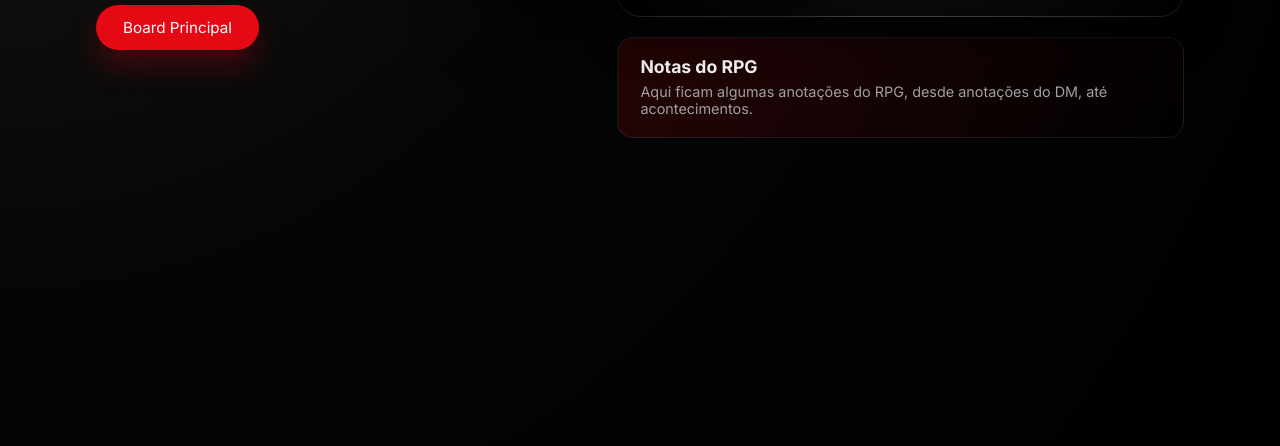
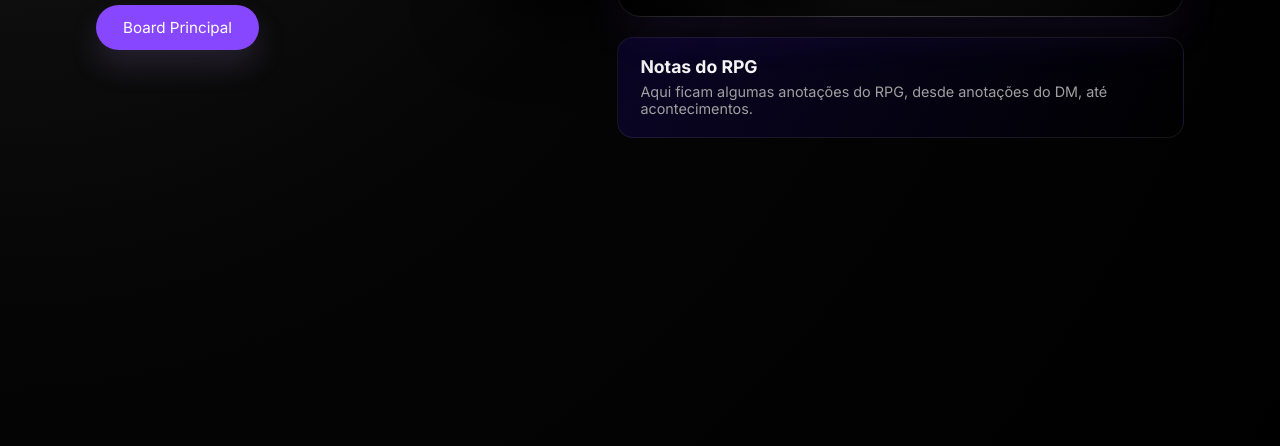
Before and after one commit to BiscoitoSupremo/HubCentral, a plain HTML site: page OP/sites.html in a window 1280 px wide. Shown: the part 372-818 px from the top of the page. Drawn offline with Linux system fonts and the light colour scheme.

Commit message:
ultimo teste plmds

```diff
--- a/ATALHOS/sites.css
+++ b/ATALHOS/sites.css
@@ -4,8 +4,8 @@
     --bg-soft: #1b1b1b;
     --text: #f5f5f5;
     --muted: #a0a0a0;
-    --accent: #e50914;
-    --accent-soft: rgba(229, 9, 20, 0.25);
+    --accent: #ee5959; /* vermelho principal */
+    --accent-soft: rgba(209, 42, 84, 0.25);
     --radius-lg: 24px;
     --radius-md: 16px;
     --radius-sm: 10px;
@@ -346,7 +346,7 @@ body {
 .feature-description {
     padding: 18px 22px 20px;
     border-radius: var(--radius-md);
-    background: linear-gradient(120deg, rgba(229, 9, 20, 0.15), transparent);
+    background: linear-gradient(120deg, rgba(218, 57, 105, 0.15), transparent);
     border: 1px solid rgba(255, 255, 255, 0.08);
 }
 
--- a/EOK/sites copy.css
+++ b/EOK/sites copy.css
@@ -4,8 +4,8 @@
     --bg-soft: #1b1b1b;
     --text: #f5f5f5;
     --muted: #a0a0a0;
-    --accent: #e50914;
-    --accent-soft: rgba(229, 9, 20, 0.25);
+    --accent: #09e56c; /* vermelho principal */
+    --accent-soft: rgba(106, 240, 140, 0.25);
     --radius-lg: 24px;
     --radius-md: 16px;
     --radius-sm: 10px;
@@ -346,7 +346,7 @@ body {
 .feature-description {
     padding: 18px 22px 20px;
     border-radius: var(--radius-md);
-    background: linear-gradient(120deg, rgba(229, 9, 20, 0.15), transparent);
+    background: linear-gradient(120deg, rgba(9, 229, 75, 0.15), transparent);
     border: 1px solid rgba(255, 255, 255, 0.08);
 }
 
--- a/EOK/sites.css
+++ b/EOK/sites.css
@@ -4,8 +4,8 @@
     --bg-soft: #1b1b1b;
     --text: #f5f5f5;
     --muted: #a0a0a0;
-    --accent: #e50914;
-    --accent-soft: rgba(229, 9, 20, 0.25);
+    --accent: #09e56c; /* vermelho principal */
+    --accent-soft: rgba(106, 240, 140, 0.25);
     --radius-lg: 24px;
     --radius-md: 16px;
     --radius-sm: 10px;
@@ -346,7 +346,7 @@ body {
 .feature-description {
     padding: 18px 22px 20px;
     border-radius: var(--radius-md);
-    background: linear-gradient(120deg, rgba(229, 9, 20, 0.15), transparent);
+    background: linear-gradient(120deg, rgba(9, 229, 75, 0.15), transparent);
     border: 1px solid rgba(255, 255, 255, 0.08);
 }
 
--- a/OP/sites.css
+++ b/OP/sites.css
@@ -4,12 +4,12 @@
     --bg-soft: #1b1b1b;
     --text: #f5f5f5;
     --muted: #a0a0a0;
-    --accent: #e50914;
-    --accent-soft: rgba(229, 9, 20, 0.25);
+    --accent: #8747ff; /* vermelho principal */
+    --accent-soft: #c09eff25;
     --radius-lg: 24px;
     --radius-md: 16px;
     --radius-sm: 10px;
-    --shadow-soft: 0 20px 40px rgba(0, 0, 0, 0.45);
+    --shadow-soft: 0 20px 40px #8747ff17;
     --transition-fast: 0.25s ease;
 }
 
@@ -346,7 +346,7 @@ body {
 .feature-description {
     padding: 18px 22px 20px;
     border-radius: var(--radius-md);
-    background: linear-gradient(120deg, rgba(229, 9, 20, 0.15), transparent);
+    background: linear-gradient(120deg, rgba(42, 9, 229, 0.15), transparent);
     border: 1px solid rgba(255, 255, 255, 0.08);
 }
 
--- a/SP/sites.css
+++ b/SP/sites.css
@@ -4,8 +4,8 @@
     --bg-soft: #1b1b1b;
     --text: #f5f5f5;
     --muted: #a0a0a0;
-    --accent: #e50914;
-    --accent-soft: rgba(229, 9, 20, 0.25);
+    --accent: #4409e5; /* vermelho principal */
+    --accent-soft: #4409e556;
     --radius-lg: 24px;
     --radius-md: 16px;
     --radius-sm: 10px;
@@ -346,7 +346,7 @@ body {
 .feature-description {
     padding: 18px 22px 20px;
     border-radius: var(--radius-md);
-    background: linear-gradient(120deg, rgba(229, 9, 20, 0.15), transparent);
+    background: linear-gradient(120deg, rgba(57, 9, 229, 0.15), transparent);
     border: 1px solid rgba(255, 255, 255, 0.08);
 }
 
```
